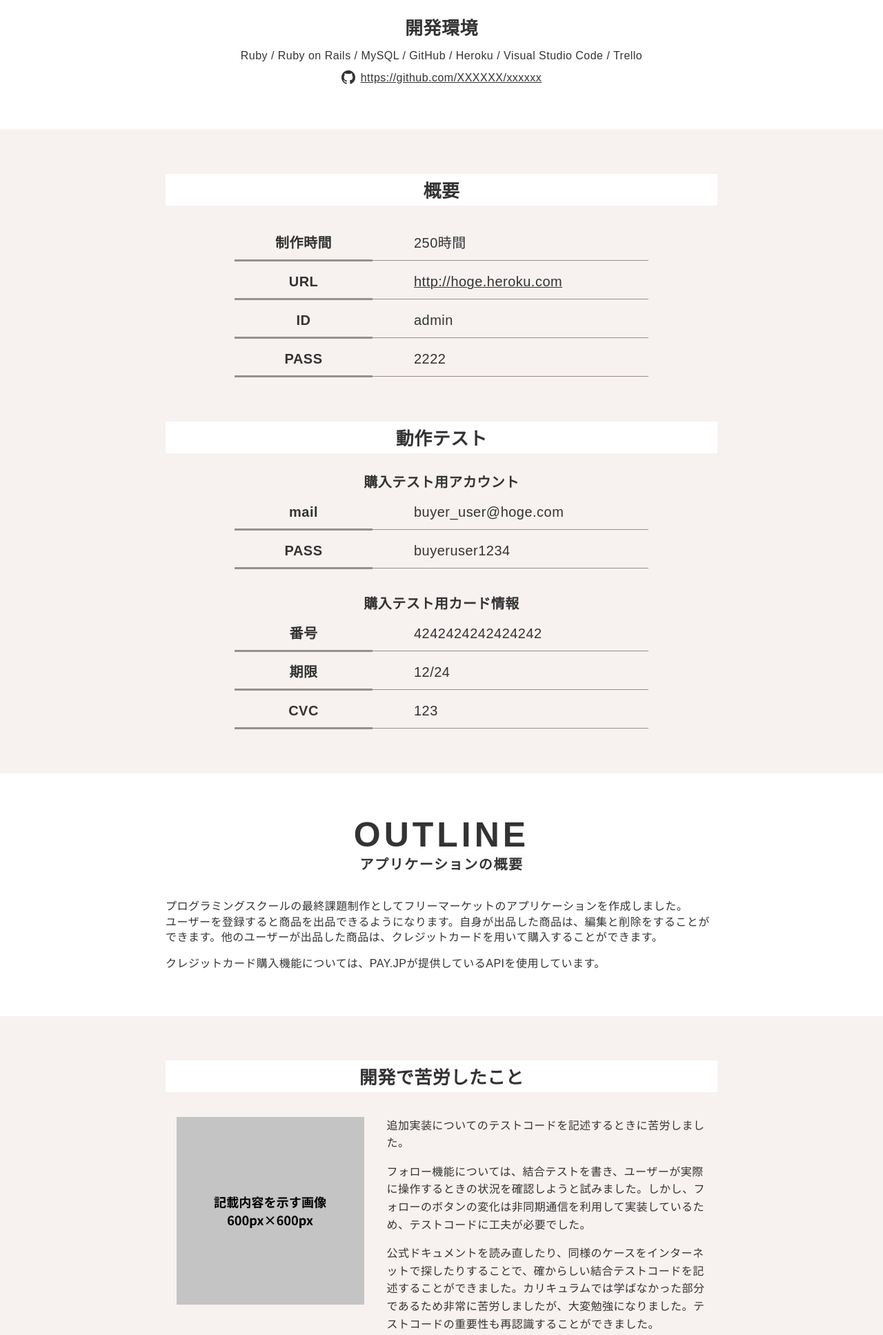
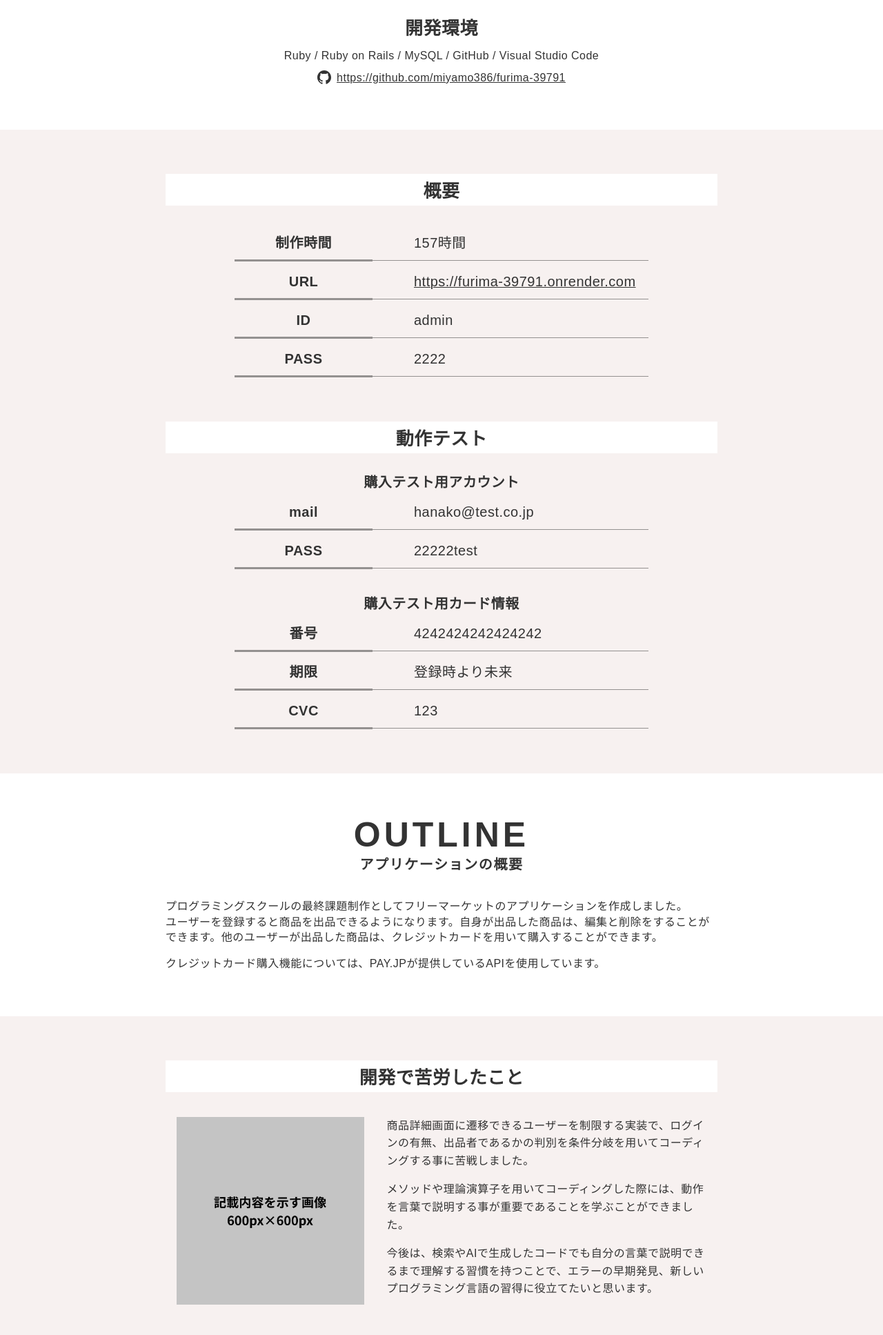
Before and after one commit to miyamo386/portfolio-site, a plain HTML site: page works/01.html in a window 1280 px wide. Shown: the part 611-2546 px from the top of the page at 69% size. Drawn offline with nearby package versions, Linux system fonts and the light colour scheme.

Commit message:
詳細ページの記載

```diff
--- a/works/01.html
+++ b/works/01.html
@@ -13,7 +13,7 @@
           <h1>
             <a href="../">
               <!-- 記載番号：1 -->
-              <span class="header__logo-title">Tech Taro</span>
+              <span class="header__logo-title">Miyamoto Tatsuharu</span>
               <span class="header__logo-sub">Portfolio</span>
             </a>
           </h1>
@@ -43,9 +43,9 @@
           <div class="p-work-firstview__text-area">
             <h3 class="p-work-firstview__text-titile">開発環境</h3>
             <!-- 記載番号：3 -->
-            <p class="p-work-firstview__text">Ruby / Ruby on Rails / MySQL / GitHub / Heroku / Visual Studio Code / Trello</p>
+            <p class="p-work-firstview__text">Ruby / Ruby on Rails / MySQL / GitHub / Visual Studio Code</p>
             <!-- 記載番号：4 -->
-            <p class="p-work-firstview__text-link"><a href="__URL__" target="_blank">https://github.com/XXXXXX/xxxxxx</a></p>
+            <p class="p-work-firstview__text-link"><a href="__URL__" target="_blank">https://github.com/miyamo386/furima-39791</a></p>
           </div>
         </div>
       </section>
@@ -58,12 +58,12 @@
                 <tr>
                   <th>制作時間</th>
                   <!-- 記載番号：5 -->
-                  <td>250時間</td>
+                  <td>157時間</td>
                 </tr>
                 <tr>
                   <th>URL</th>
                   <!-- 記載番号：6 -->
-                  <td><a href="__URL__" target="_blank">http://hoge.heroku.com</a></td>
+                  <td><a href="__URL__" target="_blank">https://furima-39791.onrender.com</a></td>
                 </tr>
                 <tr>
                   <th>ID</th>
@@ -84,12 +84,12 @@
                 <tr>
                   <th>mail</th>
                   <!-- 記載番号：9 -->
-                  <td>buyer_user@hoge.com</td>
+                  <td>hanako@test.co.jp</td>
                 </tr>
                 <tr>
                   <th>PASS</th>
                   <!-- 記載番号：10 -->
-                  <td>buyeruser1234</td>
+                  <td>22222test</td>
                 </tr>
               </table>
               <h4>購入テスト用カード情報</h4>
@@ -102,7 +102,7 @@
                 <tr>
                   <th>期限</th>
                   <!-- 記載番号：12 -->
-                  <td>12/24</td>
+                  <td>登録時より未来</td>
                 </tr>
                 <tr>
                   <th>CVC</th>
@@ -147,13 +147,14 @@
                 <!-- 記載番号：15 -->
                 <div class="p-work-about__item-block-text">
                   <p>
-                    追加実装についてのテストコードを記述するときに苦労しました。
+                    商品詳細画面に遷移できるユーザーを制限する実装で、ログインの有無、出品者であるかの判別を条件分岐を用いてコーディングする事に苦戦しました。
                   </p>
                   <p>
-                    フォロー機能については、結合テストを書き、ユーザーが実際に操作するときの状況を確認しようと試みました。しかし、フォローのボタンの変化は非同期通信を利用して実装しているため、テストコードに工夫が必要でした。
+                    メソッドや理論演算子を用いてコーディングした際には、動作を言葉で説明する事が重要であることを学ぶことができました。
+
                   </p>
                   <p>
-                    公式ドキュメントを読み直したり、同様のケースをインターネットで探したりすることで、確からしい結合テストコードを記述することができました。カリキュラムでは学ばなかった部分であるため非常に苦労しましたが、大変勉強になりました。テストコードの重要性も再認識することができました。
+                    今後は、検索やAIで生成したコードでも自分の言葉で説明できるまで理解する習慣を持つことで、エラーの早期発見、新しいプログラミング言語の習得に役立てたいと思います。
                   </p>
                 </div>
               </div>
```
